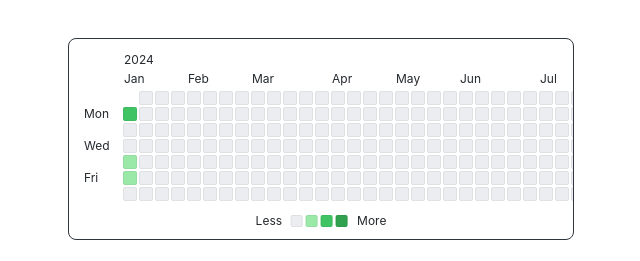
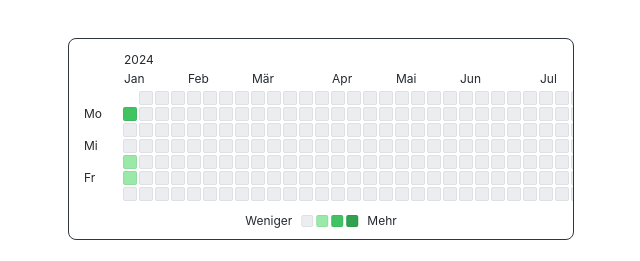
Before and after one commit to mariohamann/activity-graph, a website built with Vite: page index.html in a window 1280 px wide. Shown: the part 179-440 px from the top of the page, 319-959 px from the left. Built offline with nearby package versions, Linux system fonts and the light colour scheme.

Commit message:
include i18n

```diff
--- a/activity-graph.js
+++ b/activity-graph.js
@@ -12,9 +12,14 @@ class ActivityGraph extends HTMLElement {
 		this.activityLevels = this.parseActivityLevels(
 			this.getAttribute("activity-levels")
 		);
-
+		this.lang = this.getAttribute("lang") || "default";
+		this.i18n = {
+			activities: "Activities",
+			less: "Less",
+			more: "More",
+			...JSON.parse(this.getAttribute("i18n") || "{}"),
+		};
 		this.innerHTML = this.render();
-		this.lang = this.getAttribute("lang") || "default";
 	}
 
 	parseDateAttribute(attrName) {
@@ -218,11 +223,11 @@ class ActivityGraph extends HTMLElement {
 		const nextCount = this.activityLevels[index + 1] || null;
 
 		if (nextCount) {
-			return `Activities: ${count}${
+			return `${this.i18n.activities}: ${count}${
 				nextCount - count > 1 ? `–${nextCount - 1}` : ""
 			}`;
 		}
-		return `Activities: >${count}`;
+		return `${this.i18n.activities}: >${count}`;
 	}
 
 	generateLegend() {
@@ -237,9 +242,9 @@ class ActivityGraph extends HTMLElement {
 		});
 
 		legendHtml = html`
-			<div>Less</div>
+			<div>${this.i18n.less}</div>
 			${legendHtml}
-			<div>More</div>
+			<div>${this.i18n.more}</div>
 		</div>`;
 		return legendHtml;
 	}
--- a/index.html
+++ b/index.html
@@ -13,7 +13,8 @@
 			range-end="2024-12-31"
 			activity-data="2024-01-01,2024-01-01,2024-01-04,2024-01-05"
 			activity-levels="0,1,2,4"
-			lang="en"
+			i18n='{"activities":"Aktivitäten","less":"Weniger","more":"Mehr"}'
+			lang="de"
 		></activity-graph>
 		<pre>
       <code>
```
